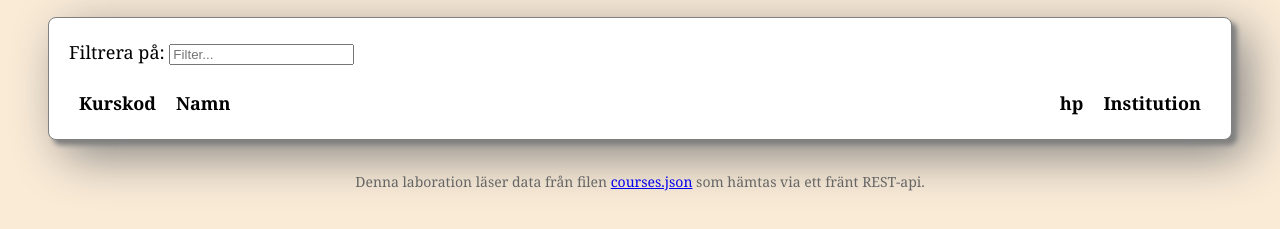
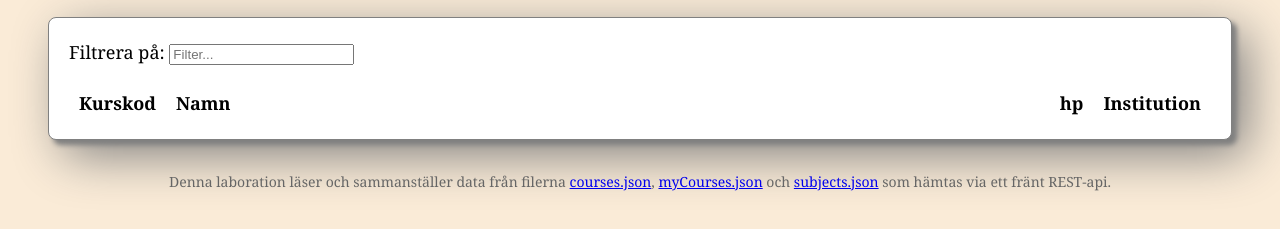
Before and after one commit to benjaminek1337/dt162g_labb2, a website: page public/index.html in a window 1280 px wide. Shown: the part 109-338 px from the top of the page. Drawn offline with nearby package versions, Linux system fonts and the light colour scheme; no server answers.

Commit message:
changed the footer links + added get requests for raw json files

```diff
--- a/public/index.html
+++ b/public/index.html
@@ -60,8 +60,10 @@
 
     <footer>
         <p class="center">
-            Denna laboration läser data från filen
-            <a href="/api/courses" target="_blank">courses.json</a>
+            Denna laboration läser och sammanställer data från filerna
+            <a href="/api/files/courses" target="_blank">courses.json</a>,
+            <a href="/api/files/my-courses" target="_blank">myCourses.json</a> och
+            <a href="/api/files/subjects" target="_blank">subjects.json</a>
             som hämtas via ett fränt REST-api.
         </p>
     </footer>
```
Also changed, not shown: public/my-courses.html (+4 -2 lines), routes/api.js (+12 -0 lines).
